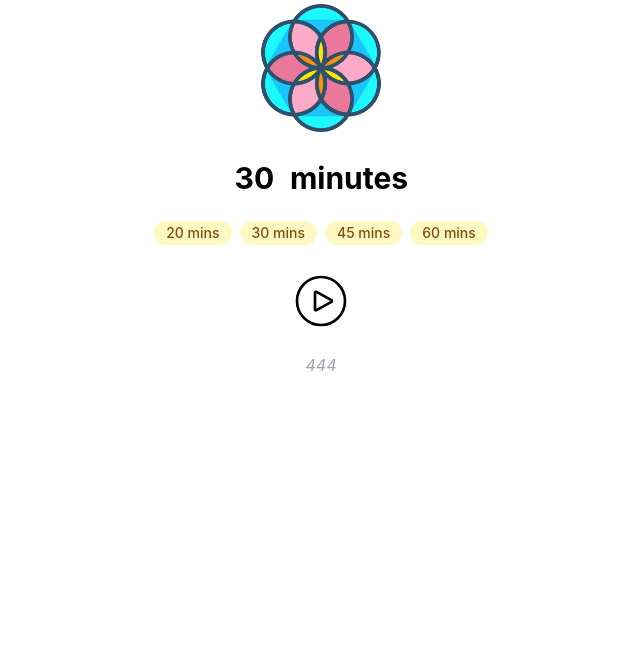
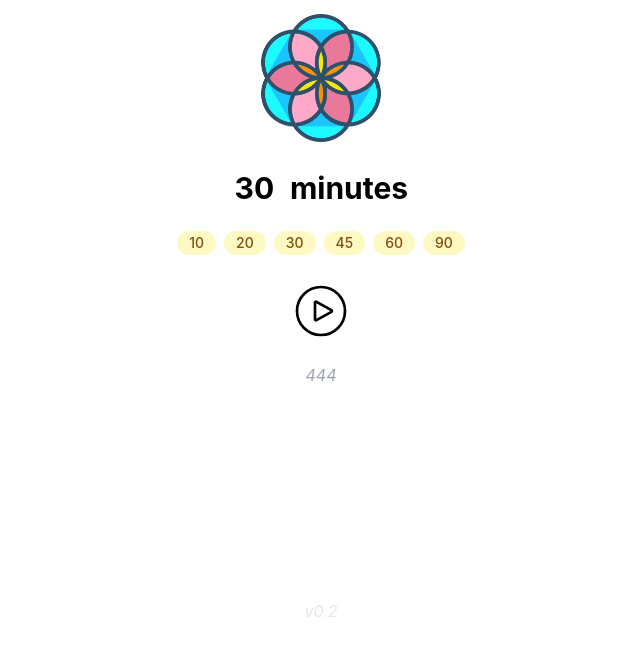
Before and after one commit to martin-opensky/meditation-app, a Next.js app: page / in a window 1280 px wide. Shown: the top 656 px of the page, without its empty margins (319-959 px from the left). Built offline with nearby package versions, Linux system fonts and the light colour scheme.

Commit message:
Version number + padding

```diff
--- a/components/MeditationApp.tsx
+++ b/components/MeditationApp.tsx
@@ -162,9 +162,17 @@ export default function MeditationApp({ onClick }: any) {
             <div className="p-1">
               <span
                 className="inline-flex items-center rounded-full bg-yellow-100 px-3 py-0.5 text-sm font-medium text-yellow-800 cursor-pointer"
+                onClick={() => setMeditationLength(10)}
+              >
+                10
+              </span>
+            </div>
+            <div className="p-1">
+              <span
+                className="inline-flex items-center rounded-full bg-yellow-100 px-3 py-0.5 text-sm font-medium text-yellow-800 cursor-pointer"
                 onClick={() => setMeditationLength(20)}
               >
-                20 mins
+                20
               </span>
             </div>
             <div className="p-1">
@@ -172,7 +180,7 @@ export default function MeditationApp({ onClick }: any) {
                 className="inline-flex items-center rounded-full bg-yellow-100 px-3 py-0.5 text-sm font-medium text-yellow-800 cursor-pointer"
                 onClick={() => setMeditationLength(30)}
               >
-                30 mins
+                30
               </span>
             </div>
             <div className="p-1">
@@ -180,7 +188,7 @@ export default function MeditationApp({ onClick }: any) {
                 className="inline-flex items-center rounded-full bg-yellow-100 px-3 py-0.5 text-sm font-medium text-yellow-800 cursor-pointer"
                 onClick={() => setMeditationLength(45)}
               >
-                45 mins
+                45
               </span>
             </div>
             <div className="p-1">
@@ -188,7 +196,15 @@ export default function MeditationApp({ onClick }: any) {
                 className="inline-flex items-center rounded-full bg-yellow-100 px-3 py-0.5 text-sm font-medium text-yellow-800 cursor-pointer"
                 onClick={() => setMeditationLength(60)}
               >
-                60 mins
+                60
+              </span>
+            </div>
+            <div className="p-1">
+              <span
+                className="inline-flex items-center rounded-full bg-yellow-100 px-3 py-0.5 text-sm font-medium text-yellow-800 cursor-pointer"
+                onClick={() => setMeditationLength(60)}
+              >
+                90
               </span>
             </div>
           </div>
@@ -200,6 +216,9 @@ export default function MeditationApp({ onClick }: any) {
       <div className="grid place-items-center py-5">
         <em className="text-gray-400">{currentAudioFileName}</em>
       </div>
+      <div className="grid place-items-center py-48">
+        <em className="text-gray-200">v0.2</em>
+      </div>
     </div>
   );
 }
--- a/styles/globals.css
+++ b/styles/globals.css
@@ -4,7 +4,7 @@
 
 html,
 body {
-  padding: 0;
+  padding: 5px;
   margin: 0;
   font-family: -apple-system, BlinkMacSystemFont, Segoe UI, Roboto, Oxygen,
     Ubuntu, Cantarell, Fira Sans, Droid Sans, Helvetica Neue, sans-serif;
```
